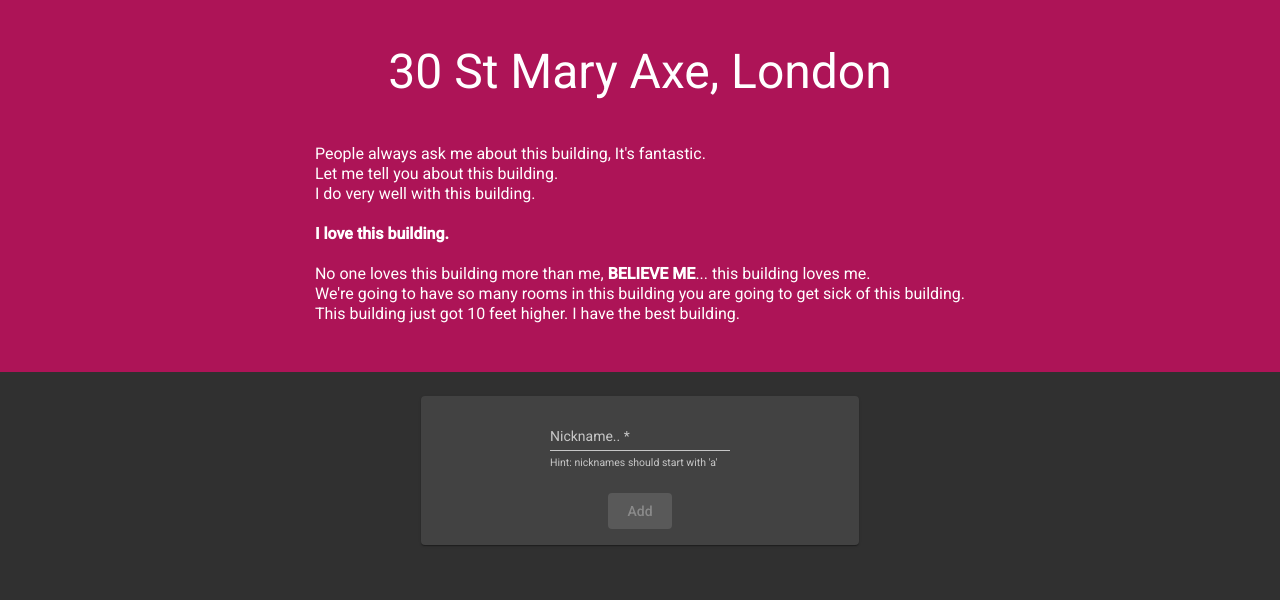
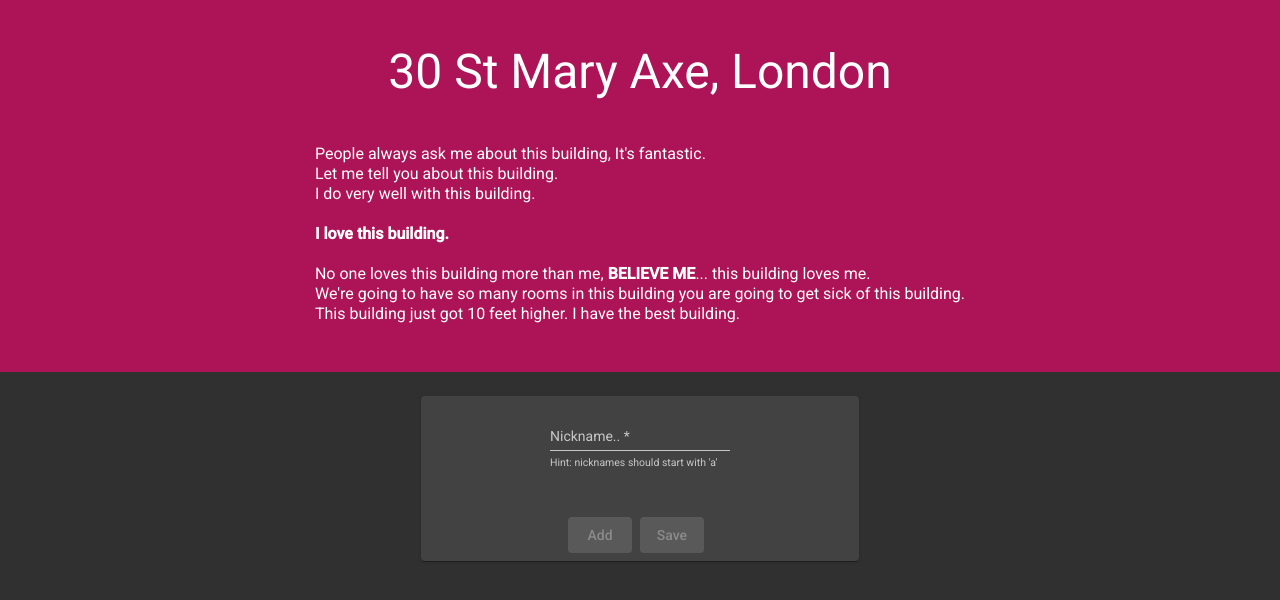
Before and after one commit to progvar/nickname-editor, an Angular app: page / in a window 1280 px wide. Shown: the top 600 px of the page. Built offline with nearby package versions, Linux system fonts and the light colour scheme.

Commit message:
feat: add save feature

```diff
--- a/src/app/sections/nicknames/nicknames.component.html
+++ b/src/app/sections/nicknames/nicknames.component.html
@@ -17,17 +17,30 @@
                 <mat-error>Invalid nickname</mat-error>
             </mat-form-field>
         </form>
+    </mat-card-content>
 
+    <mat-card-actions>
         <button
+            id="add-btn"
             type="submit"
             mat-raised-button
-            color="primary"
+            color="accent"
             [disabled]="!nicknameInput.valid"
             #addBtn
         >
             Add
         </button>
-    </mat-card-content>
+        <button
+            id="save-btn"
+            type="button"
+            mat-raised-button
+            color="primary"
+            [disabled]="!(nicknames$ | async)?.length"
+            #saveBtn
+        >
+            Save
+        </button>
+    </mat-card-actions>
 </mat-card>
 
 <h2 *ngIf="(nicknames$ | async)?.length">Nicknames</h2>
--- a/src/app/sections/nicknames/nicknames.component.scss
+++ b/src/app/sections/nicknames/nicknames.component.scss
@@ -30,5 +30,10 @@
             flex-direction: column;
             align-items: center;
         }
+
+        .mat-card-actions {
+            display: flex;
+            justify-content: center;
+        }
     }
 }
--- a/src/app/sections/nicknames/nicknames.component.ts
+++ b/src/app/sections/nicknames/nicknames.component.ts
@@ -23,8 +23,9 @@ import { ValidationService } from 'src/app/services/validation/validation.servic
     styleUrls: ['./nicknames.component.scss'],
 })
 export class NicknamesSectionComponent implements AfterViewInit, OnDestroy {
+    @ViewChild('nicknameForm') nicknameForm: ElementRef;
     @ViewChild('addBtn', { read: ElementRef }) addBtn: ElementRef;
-    @ViewChild('nicknameForm') nicknameForm: ElementRef;
+    @ViewChild('saveBtn', { read: ElementRef }) saveBtn: ElementRef;
 
     nicknames$: Observable<any>;
     nicknameInput = new FormControl(
@@ -63,13 +64,16 @@ export class NicknamesSectionComponent implements AfterViewInit, OnDestroy {
             tap(this.resetInput.bind(this)),
             takeUntil(this.destroy$),
         );
+
+        fromEvent(this.saveBtn.nativeElement, 'click')
+            .pipe(withLatestFrom(this.nicknames$), takeUntil(this.destroy$))
+            .subscribe(this.saveNicknames);
     }
 
     addNicknameToList(
         nicknamesSoFar: string[],
         nicknameInput: string,
     ): string[] {
-        console.log('input', nicknameInput);
         return nicknameInput && !nicknamesSoFar.includes(nicknameInput)
             ? [nicknameInput, ...nicknamesSoFar]
             : [...nicknamesSoFar];
@@ -81,4 +85,9 @@ export class NicknamesSectionComponent implements AfterViewInit, OnDestroy {
             this.nicknameInput.setErrors(null);
         }
     }
+
+    saveNicknames([_, nicknames]): void {
+        console.log('Nicknames have been saved!');
+        console.log(nicknames);
+    }
 }
```
Also changed, not shown: 2 other files (tests, documents, lock files or other folders).
